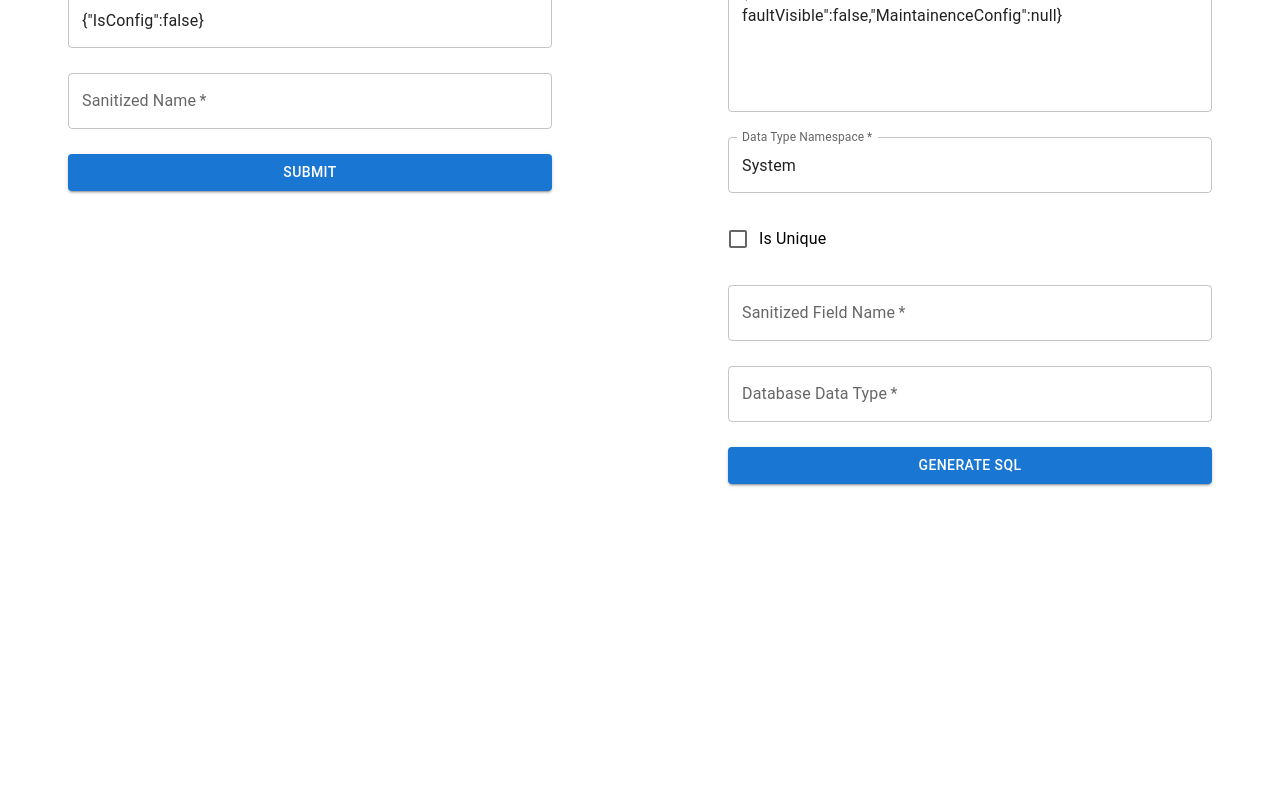
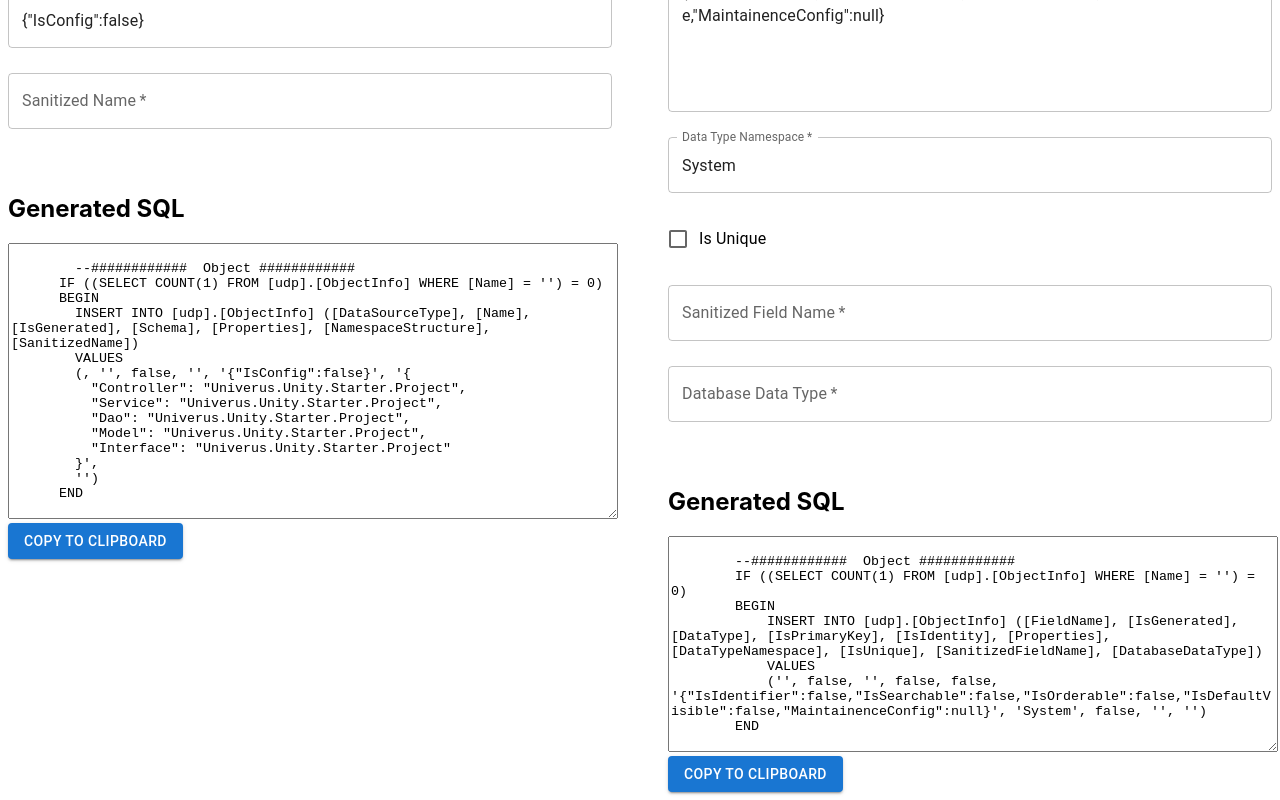
Before and after one commit to CfungUniverus/api-backed-domain-generator, a React (Create React App) app: page / in a window 1280 px wide. Shown: the part 591-1391 px from the top of the page. Before the commit the page ends 1083 px from the top, so only its background shows below. Built offline with nearby package versions, Linux system fonts and the light colour scheme.

Commit message:
changed to a simpler way of rendering the scripts

```diff
--- a/src/App.css
+++ b/src/App.css
@@ -36,3 +36,4 @@
     transform: rotate(360deg);
   }
 }
+iframe#webpack-dev-server-client-overlay{display:none!important}
--- a/src/ObjectFieldInfoForm.jsx
+++ b/src/ObjectFieldInfoForm.jsx
@@ -1,40 +1,33 @@
 import React, { useState } from 'react';
-import Handlebars from 'handlebars';
 import { TextField, Box, Checkbox, FormControlLabel, Button, Select, MenuItem, TextareaAutosize, FormControl, InputLabel } from '@mui/material';
 
 export default function ObjectFieldInfoForm() {
     const [copyLabel, setCopyLabel] = useState('Copy to Clipboard');
-    const [generatedSQL, setGeneratedSQL] = useState('');
+    const [objectName, setObjectName] = useState('');
+    const [fieldName, setFieldName] = useState('');
+    const [isGenerated, setIsGenerated] = useState(false);
+    const [dataType, setDataType] = useState('');
+    const [isPrimaryKey, setIsPrimaryKey] = useState(false);
+    const [isIdentity, setIsIdentity] = useState(false);
+    const [properties, setProperties] = useState('{"IsIdentifier":false,"IsSearchable":false,"IsOrderable":false,"IsDefaultVisible":false,"MaintainenceConfig":null}');
+    const [dataTypeNamespace, setDataTypeNamespace] = useState('System');
+    const [isUnique, setIsUnique] = useState(false);
+    const [sanitizedFieldName, setSanitizedFieldName] = useState('');
+    const [databaseDataType, setDatabaseDataType] = useState('');
 
-    function fillObjectTemplate(data) {
-        const template = `
-      --############ {{ObjectName}} Object ############
-    IF ((SELECT COUNT(1) FROM [udp].[ObjectInfo] WHERE [Name] = '{{ObjectName}}') = 0)
+    const fillObjectTemplate = () => {
+        return `
+        --############ ${objectName} Object ############
+        IF ((SELECT COUNT(1) FROM [udp].[ObjectInfo] WHERE [Name] = '${objectName}') = 0)
         BEGIN
-      INSERT INTO [udp].[ObjectInfo] ([DataSourceType], [Name], [IsGenerated], [Schema], [Properties], [NamespaceStructure], [SanitizedName])
+            INSERT INTO [udp].[ObjectInfo] ([FieldName], [IsGenerated], [DataType], [IsPrimaryKey], [IsIdentity], [Properties], [DataTypeNamespace], [IsUnique], [SanitizedFieldName], [DatabaseDataType])
             VALUES
-      ({{DataSourceType}}, '{{ObjectName}}', {{IsGenerated}}, '{{Schema}}', '{{Properties}}', '{
-        "Controller": "{{controllerNamespaceStructure}}",
-        "Service": "{{NameSpaceStructure}}",
-        "Dao": "{{NameSpaceStructure}}",
-        "Model": "{{NameSpaceStructure}}",
-        "Interface": "{{NameSpaceStructure}}"
-      }',
-      '{{SanitizedName}}')
+            ('${fieldName}', ${isGenerated}, '${dataType}', ${isPrimaryKey}, ${isIdentity}, '${properties}', '${dataTypeNamespace}', ${isUnique}, '${sanitizedFieldName}', '${databaseDataType}')
         END
         `;
+    };
 
-        const compiledTemplate = Handlebars.compile(template);
-        console.log(data['Properties'])
-        return compiledTemplate(data);
-    }
-    const handleSubmit = (event) => {
-        event.preventDefault();
-        const formData = new FormData(event.currentTarget);
-        const formProps = Object.fromEntries(formData);
-        const sql = fillObjectTemplate(formProps);
-        setGeneratedSQL(sql);
-    };
+    const generatedSQL = fillObjectTemplate();
 
     const copyToClipboard = () => {
         navigator.clipboard.writeText(generatedSQL);
@@ -42,10 +35,10 @@ export default function ObjectFieldInfoForm() {
     };
 
     return (
-        <Box sx={{ '& > :not(style)': { m: 1 }, width: "500px", margin: "0 auto" }}>
+        <Box sx={{ '& > :not(style)': { m: 1 }, maxWidth: "800px", width: "50%", margin: "0 auto" }}>
             <h1>Object Field Info</h1>
 
-            <form onSubmit={handleSubmit} id="dataSourceForm">
+            <form id="dataSourceForm">
                 <Box sx={{ display: "flex", flexDirection: "column", gap: "25px" }}>
                     <TextField label="Object Name" id="ObjectName" name="ObjectName" required />
 
@@ -89,11 +82,6 @@ export default function ObjectFieldInfoForm() {
 
                     <TextField label="Database Data Type" id="dataBaseDataType" name="dataBaseDataType" required />
 
-                    <Button type="submit" variant="contained" color="primary">
-                        Generate SQL
-                    </Button>
-
-                    {generatedSQL && (
                     <Box sx={{ marginTop: '20px' }}>
                         <h2>Generated SQL</h2>
                         <TextareaAutosize
@@ -104,14 +92,10 @@ export default function ObjectFieldInfoForm() {
                             value={generatedSQL}
                             readOnly
                         />
-                            <Button
-                                variant="contained"
-                                onClick={copyToClipboard}
-                            >
+                        <Button variant="contained" onClick={copyToClipboard}>
                             {copyLabel}
                         </Button>
                     </Box>
-                    )}
                 </Box>
             </form>
 
--- a/src/ObjectInfoForm.jsx
+++ b/src/ObjectInfoForm.jsx
@@ -1,5 +1,4 @@
 import React, { useState, useEffect } from 'react';
-import Handlebars from 'handlebars';
 import { TextField, Checkbox, FormControlLabel, Button, FormControl, InputLabel, Select, MenuItem, Box, TextareaAutosize } from '@mui/material';
 
 function ObjectInfoForm() {
@@ -11,64 +10,41 @@ function ObjectInfoForm() {
     const [namespaceStructure, setNamespaceStructure] = useState('Univerus.Unity.Starter.Project');
     const [properties, setProperties] = useState('{"IsConfig":false}');
     const [sanitizedName, setSanitizedName] = useState('');
-    const [generatedSQL, setGeneratedSQL] = useState('');
     const [copyLabel, setCopyLabel] = useState('Copy to Clipboard');
-
-    useEffect(() => {
-        setSanitizedName(name);
-    }, [name]);
-
     const handleSchemaChange = (event) => {
         setSchema(event.target.value);
     };
 
-    const handleSubmit = (event) => {
-        event.preventDefault();
-        const data = {
-            DataSourceType: dataSourceType,
-            ObjectName: name,
-            IsGenerated: isGenerated,
-            Schema: schema,
-            Properties: properties,
-            controllerNamespaceStructure: controllerNamespaceStructure,
-            NameSpaceStructure: namespaceStructure,
-            SanitizedName: sanitizedName
-        };
-        const sql = fillObjectTemplate(data);
-        setGeneratedSQL(sql);
-    };
+    const fillObjectTemplate = () => {
+        return `
+        --############ ${name} Object ############
+      IF ((SELECT COUNT(1) FROM [udp].[ObjectInfo] WHERE [Name] = '${name}') = 0)
+      BEGIN
+        INSERT INTO [udp].[ObjectInfo] ([DataSourceType], [Name], [IsGenerated], [Schema], [Properties], [NamespaceStructure], [SanitizedName])
+        VALUES
+        (${dataSourceType}, '${name}', ${isGenerated}, '${schema}', '${properties}', '{
+          "Controller": "${controllerNamespaceStructure}",
+          "Service": "${namespaceStructure}",
+          "Dao": "${namespaceStructure}",
+          "Model": "${namespaceStructure}",
+          "Interface": "${namespaceStructure}"
+        }',
+        '${sanitizedName}')
+      END
+      `;
+    }
 
-    const copyToClipboard = () => {
+    const generatedSQL = fillObjectTemplate();
+
+    const copyToClipboard = (e) => {
         navigator.clipboard.writeText(generatedSQL);
         setCopyLabel("Copied!");
     };
+    return (
+        <Box sx={{ '& > :not(style)': { m: 1 }, maxWidth: "800px", margin: "0 auto", width: "50%" }}>
+            <h1>Object Info</h1>
 
-    function fillObjectTemplate(data) {
-        const template = `
-        --############ {{ObjectName}} Object ############
-      IF ((SELECT COUNT(1) FROM [udp].[ObjectInfo] WHERE [Name] = '{{ObjectName}}') = 0)
-      BEGIN
-        INSERT INTO [udp].[ObjectInfo] ([DataSourceType], [Name], [IsGenerated], [Schema], [Properties], [NamespaceStructure], [SanitizedName])
-        VALUES
-        ({{DataSourceType}}, '{{ObjectName}}', {{IsGenerated}}, '{{Schema}}', '{{Properties}}', '{
-          "Controller": "{{controllerNamespaceStructure}}",
-          "Service": "{{NameSpaceStructure}}",
-          "Dao": "{{NameSpaceStructure}}",
-          "Model": "{{NameSpaceStructure}}",
-          "Interface": "{{NameSpaceStructure}}"
-        }',
-        '{{SanitizedName}}')
-      END
-      `;
-
-        const compiledTemplate = Handlebars.compile(template);
-        console.log(data['Properties'])
-        return compiledTemplate(data);
-    }
-    return (
-        <Box sx={{ '& > :not(style)': { m: 1 }, width: "500px", margin: "0 auto" }}>
-            <h1>Object Info</h1>
-            <form id="dataSourceForm" onSubmit={handleSubmit}>
+            <form id="dataSourceForm" >
                 <Box sx={{ display: "flex", flexDirection: "column", gap: "25px" }}>
                     <TextField label="Data Source Type" value={dataSourceType} onChange={e => setDataSourceType(e.target.value)} required />
 
@@ -98,8 +74,6 @@ function ObjectInfoForm() {
 
                     <TextField label="Sanitized Name" value={sanitizedName} onChange={e => setSanitizedName(e.target.value)} required />
 
-                    <Button type="submit" variant="contained" color="primary">Submit</Button>
-                    {generatedSQL && (
                     <Box sx={{ marginTop: '20px' }}>
                         <h2>Generated SQL</h2>
                         <TextareaAutosize
@@ -117,10 +91,9 @@ function ObjectInfoForm() {
                             {copyLabel}
                         </Button>
                     </Box>
-                    )}
                 </Box>
-            </form>
-        </Box>
+            </form >
+        </Box >
     );
 }
 
```
Lines whose indentation alone changed are shown as unchanged.
